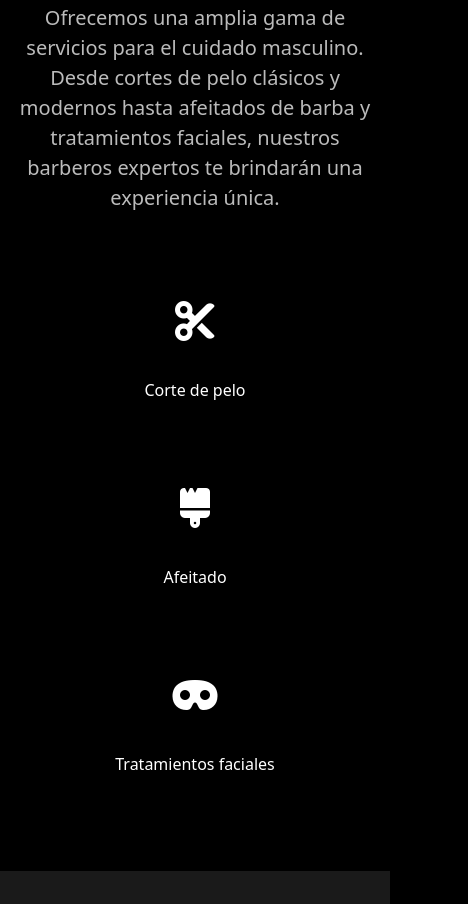
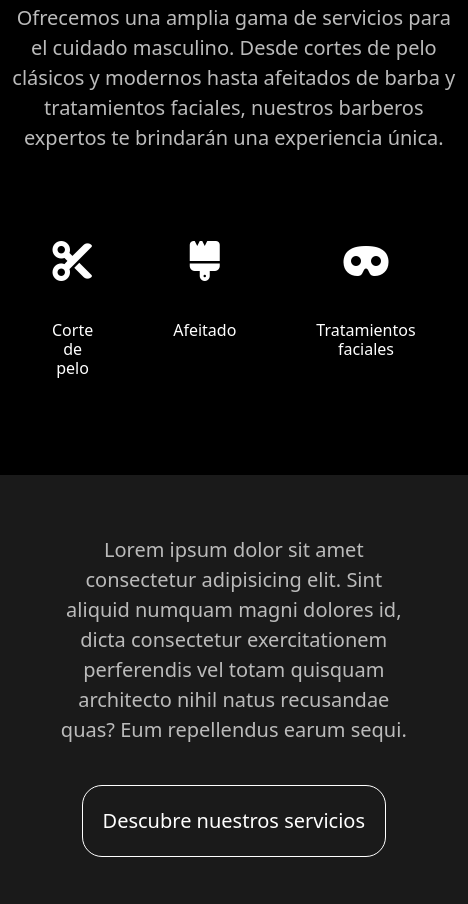
Before and after one commit to SteveArtavia/ejemplo-paquete-2, a plain HTML site: page index.html in a window 390 px wide. Shown: the part 1093-1997 px from the top of the page, 468 px wide, since content can reach past the window. Drawn offline with nearby package versions, Linux system fonts and the light colour scheme.

Commit message:
trabajando responsividad movil

```diff
--- a/style.css
+++ b/style.css
@@ -206,10 +206,6 @@ i{
     .title h1{
         font-size: 2.2em;
     }
-    .servicios{
-        display: grid;
-        grid-template-columns: auto;
-    }
     .card{
         height: 30em;
         margin: 1em auto;
```
